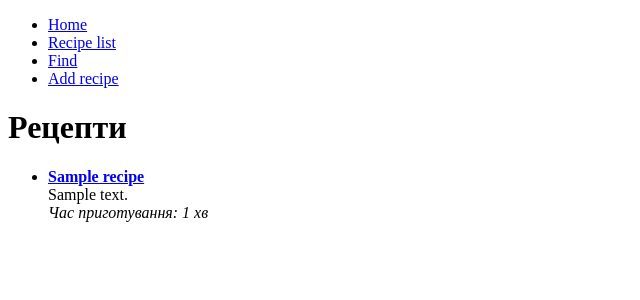
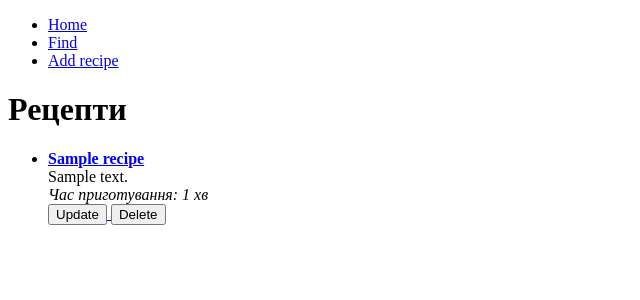
Before and after one commit to Chiffilin/recipe_finder, a Django app: page /recipe in a window 1280 px wide. Shown: the top 300 px of the page, without its empty margins (0-640 px from the left). Run offline with Django 5.2, Linux system fonts and the light colour scheme; tables that the repository leaves empty hold one stand-in row (values such as "Sample post").

Commit message:
template changes

```diff
--- a/apps/base/models.py
+++ b/apps/base/models.py
@@ -1,4 +1,5 @@
 from django.db import models
+from django.urls import reverse
 
 
 class Ingredient(models.Model):
@@ -19,3 +20,9 @@ class Recipe(models.Model):
 
     def __str__(self) -> str:
         return self.name
+
+    def get_edit_url(self):
+        return reverse("base:edit_recipe", kwargs={"pk": self.pk})
+
+    def get_delete_url(self):
+        return reverse("base:delete_recipe", kwargs={"pk": self.pk})
--- a/apps/base/urls.py
+++ b/apps/base/urls.py
@@ -11,4 +11,6 @@ urlpatterns = [
     path("recipe/<int:pk>/", views.recipe_detail, name="recipe_detail"),  # ← новий маршрут
     path("find", views.find_recipes, name="find_recipes"),
     path("add/", views.add_recipe, name="add_recipe"),
+    path("recipes/<int:pk>/delete/", views.delete_recipe, name="delete_recipe"),
+    path("recipe/<int:pk>/edit/", views.update_recipe, name="update_recipe"),
 ]
--- a/apps/base/views.py
+++ b/apps/base/views.py
@@ -1,3 +1,4 @@
+from django.contrib.auth.decorators import login_required
 from django.http import HttpRequest, HttpResponse
 from django.shortcuts import get_object_or_404, redirect, render
 
@@ -65,3 +66,35 @@ def add_recipe(request: HttpRequest) -> HttpResponse:
         form = RecipeForm()
 
     return render(request, "base/add_recipe.html", {"form": form})
+
+
+@login_required
+def delete_recipe(request: HttpRequest, pk: int) -> HttpResponse:
+    recipe = get_object_or_404(Recipe, pk=pk)
+
+    if request.method == "POST":
+        recipe.delete()
+        return redirect("base:recipe_list")
+
+    return render(request, "base/confirm_delete.html", {"recipe": recipe})
+
+
+def update_recipe(request: HttpRequest, pk: int) -> HttpResponse:
+    recipe = get_object_or_404(Recipe, pk=pk)
+
+    if request.method == "POST":
+        form = RecipeForm(request.POST, instance=recipe)
+        if form.is_valid():
+            form.save()
+            return redirect("base:recipe_list")  # або інша сторінка після оновлення
+    else:
+        form = RecipeForm(instance=recipe)
+
+    return render(
+        request,
+        "base/update_recipe.html",
+        {
+            "form": form,
+            "recipe": recipe,
+        },
+    )
--- a/pyproject.toml
+++ b/pyproject.toml
@@ -6,6 +6,7 @@ readme = "README.md"
 requires-python = ">=3.13.1"
 dependencies = [
     "django>=5.2.1",
+    "favicon>=0.7.0",
 ]
 
 [tool.ruff]
--- /dev/null
+++ b/templates/_components/button_with_nav.html
@@ -0,0 +1,3 @@
+<a href="{{ url }}">
+    <button>{{ text }}</button>
+</a>
--- a/templates/_helpers/_footer.html
+++ b/templates/_helpers/_footer.html
@@ -0,0 +1,2 @@
+{% url 'base:recipe_list' as recipe_url %}
+{% include "_components/button_with_nav.html" with url=recipe_url text="⬅ На головну" %}
--- a/templates/_helpers/_header.html
+++ b/templates/_helpers/_header.html
@@ -3,14 +3,8 @@
     <nav>
         <ul>
             <li>
-                <a href="{% url 'base:home' %}">
+                <a href="{% url 'base:recipe_list' %}">
                     Home
-                </a>
-            </li>
-
-            <li>
-                <a href="{% url 'base:recipe_list' %}">
-                    Recipe list
                 </a>
             </li>
 
@@ -25,6 +19,7 @@
                     Add recipe
                 </a>
             </li>
+
         </ul>
     </nav>
 </header>
--- /dev/null
+++ b/templates/_helpers/_recipe_actions.html
@@ -0,0 +1,8 @@
+<div class="actions">
+    {% with pk=recipe.pk %}
+        {% url 'base:update_recipe' pk=pk as url %}
+        {% include "_components/button_with_nav.html" with url=url text="Update" %}
+        {% url 'base:delete_recipe' pk=pk as url %}
+        {% include "_components/button_with_nav.html" with url=url variant="danger" text="Delete" %}
+    {% endwith %}
+</div>
--- a/templates/base/add_recipe.html
+++ b/templates/base/add_recipe.html
@@ -7,6 +7,5 @@
     {{ form.as_p }}
     <button type="submit">Add Recipe</button>
 </form>
-
-<a href="{% url 'base:recipe_list' %}">Back to recipes</a>
+    <p>{% include '_helpers/_footer.html' %}</p>
 {% endblock content %}
--- a/templates/base/find_recipes.html
+++ b/templates/base/find_recipes.html
@@ -1,7 +1,7 @@
 <!-- templates/base/find_recipes.html -->
 
 {% block content_find %}
-<h1>Find Recipes by Ingredients</h1>
+    <h3>Find Recipes by Ingredients</h3>
 
 <form method="POST">
     {% csrf_token %}
@@ -31,6 +31,5 @@
     {% endif %}
 
 {% endif %}
-    <p><a href="{% url 'base:recipe_list' %}">← Назад до списку</a></p>
-
+    {% include '_helpers/_footer.html' %}
 {% endblock content_find %}
--- a/templates/base/recipe_detail.html
+++ b/templates/base/recipe_detail.html
@@ -1,5 +1,5 @@
 <!-- templates/base/recipe_detail.html -->
-{% extends "_helpers/_base.html" %}
+{#{% extends "_helpers/_base.html" %}#}
 {% block content %}
 <body>
 <h1>{{ recipe.title }}</h1>
@@ -18,6 +18,7 @@
     {% endfor %}
 </ul>
 
-<p><a href="{% url 'base:recipe_list' %}">← Назад до списку</a></p>
+{% include "_helpers/_footer.html" %}
+
 </body>
 {% endblock content %}
--- a/templates/base/recipe_list.html
+++ b/templates/base/recipe_list.html
@@ -2,16 +2,17 @@
 
 {% block content %}
 <body>
-
 <h1>Рецепти</h1>
 <ul>
     {% for recipe in recipes %}
         <li>
             <a href="{% url 'base:recipe_detail' recipe.pk %}">
                 <strong>{{ recipe.name }}</strong>
-            </a><br>
+            </a>
+            <br>
             {{ recipe.description|truncatewords:20 }}<br>
             <em>Час приготування: {{ recipe.cooking_time }} хв</em>
+            {% include "_helpers/_recipe_actions.html" with recipe=recipe %}
         </li>
     {% empty %}
         <li>Рецептів поки що немає.</li>
```
Also changed, not shown: apps/base/forms/recipe_form.py (+9 -3 lines), templates/_components/paginator.html (added, +15 -0 lines), templates/base/confirm_delete.html (added, +10 -0 lines), templates/base/update_recipe.html (added, +8 -0 lines), 1 other file.
